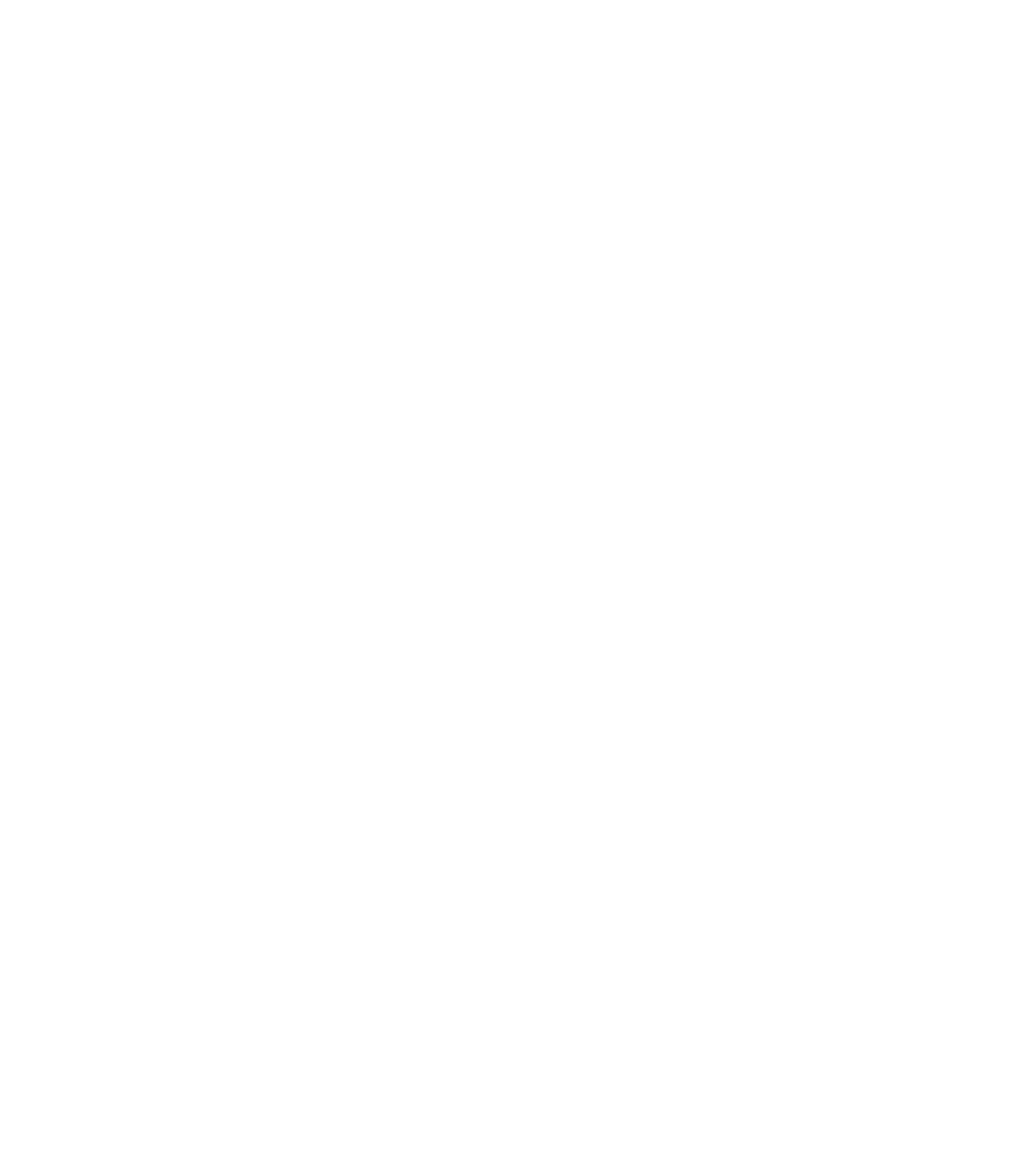
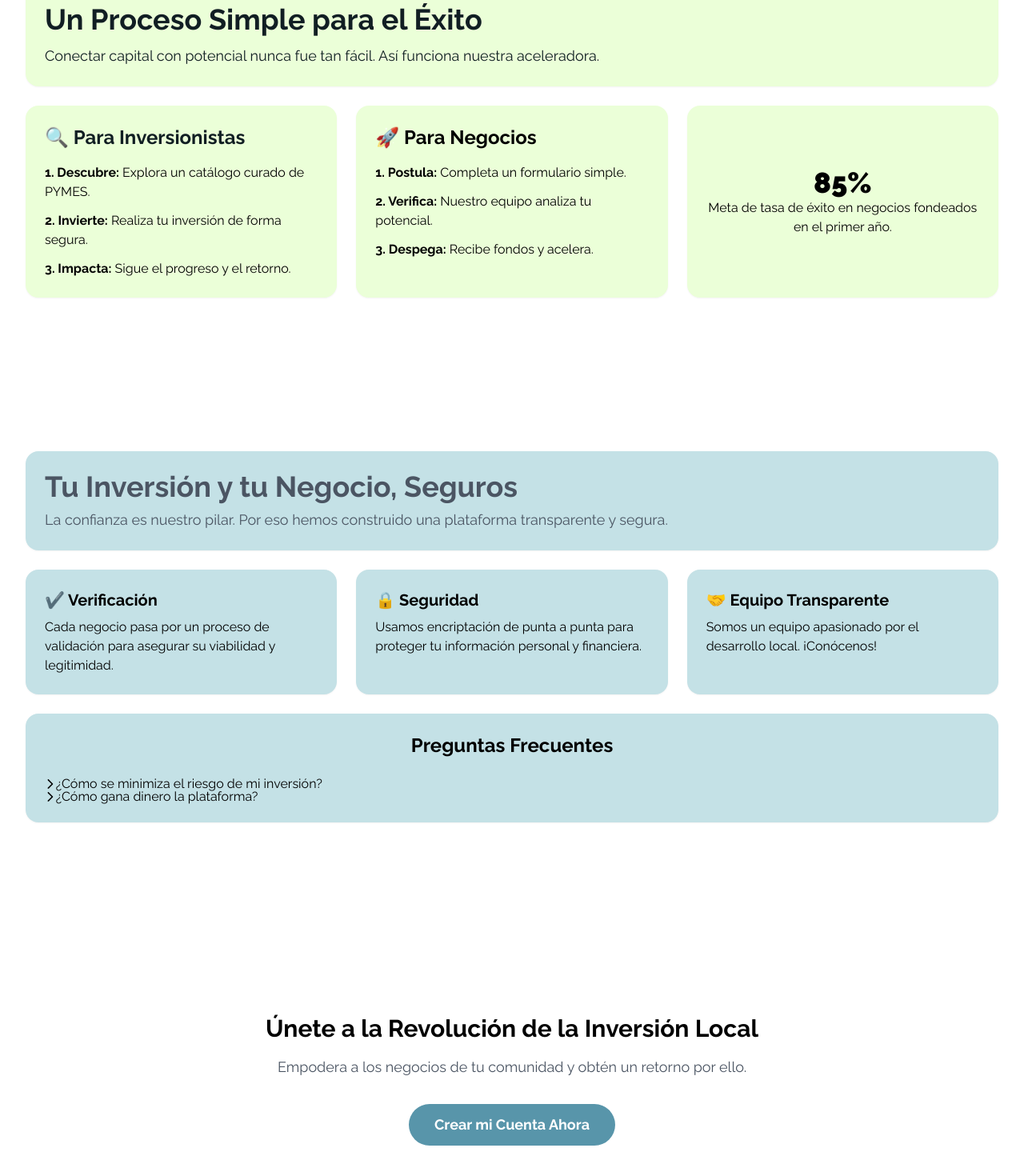
Before and after one commit to mattzub13/project_angel, a React (Vite) app: page / in a window 1280 px wide. Shown: the part 140-1610 px from the top of the page at 80% size. Before the commit the page ends 800 px from the top, so only its background shows below. Built offline with nearby package versions, Linux system fonts and the light colour scheme; a web font is replaced by a local one.

Commit message:
Add PrimeReact components and styles to LandingPage, including CTAButton, HowItWorks, and TrustSection

```diff
--- a/package.json
+++ b/package.json
@@ -12,6 +12,7 @@
   "dependencies": {
     "@reduxjs/toolkit": "^2.8.2",
     "motion": "^12.19.2",
+    "primeicons": "^7.0.0",
     "primereact": "^10.9.6",
     "react": "^19.1.0",
     "react-dom": "^19.1.0",
--- a/src/landing/LandingPage.tsx
+++ b/src/landing/LandingPage.tsx
@@ -1,9 +1,34 @@
-import { HeroSection } from "./components/HeroSection"
+import { HeroSection } from "./components/HeroSection";
+import TrustSection from "./components/TrustSection";
+import CTAButton from "./components/CTAButton";
+import HowItWorks from "./components/HowItWorks";
 
 export const LandingPage = () => {
     return (
-        <div>
+        <>
+            {}
+
+            {}
             <HeroSection />
-        </div>
+
+            {}
+            <HowItWorks />
+
+            <TrustSection />
+
+            {}
+            <div className="text-center my-16 bg-light py-20">
+              <h3 className="text-3xl font-bold mb-4 text-secondary">
+                Únete a la Revolución de la Inversión Local
+              </h3>
+              <p className="text-lg text-gray-600 mb-8">
+                Empodera a los negocios de tu comunidad y obtén un retorno por ello.
+              </p>
+              <CTAButton label="Crear mi Cuenta Ahora" level="primary" />
+
+            </div>
+
+            {}
+        </>
     )
 }
--- /dev/null
+++ b/src/landing/components/CTAButton.tsx
@@ -0,0 +1,31 @@
+import { Button, type ButtonProps } from 'primereact/button';
+import { motion } from 'framer-motion';
+
+interface CTAButtonProps extends ButtonProps {
+  label: string;
+  level?: 'primary' | 'secondary';
+}
+
+const CTAButton = ({ label, level = 'primary', ...props }: CTAButtonProps) => {
+  const baseClasses = "rounded-full font-bold px-8 py-3 text-lg border-none transition-all duration-300";
+
+  const levelClasses = level === 'primary'
+    ? "bg-blue_green text-white hover:bg-blue_green-400"
+    : "bg-blue_green-200 text-white hover:bg-blue_green-300";
+
+  return (
+    <motion.div
+      className="inline-block"
+      whileHover={{ scale: 1.05 }}
+      transition={{ type: "spring", stiffness: 400, damping: 10 }}
+    >
+      <Button
+        label={label}
+        className={`${baseClasses} ${levelClasses}`}
+        {...props}
+      />
+    </motion.div>
+  );
+};
+
+export default CTAButton;
--- /dev/null
+++ b/src/landing/components/HowItWorks.tsx
@@ -0,0 +1,84 @@
+import { motion } from "framer-motion";
+
+const BentoBox = ({
+  children,
+  className,
+}: {
+  children: React.ReactNode;
+  className?: string;
+}) => (
+  <motion.div
+    className={`bg-nyanza p-6 rounded-2xl shadow-sm ${className}`}
+    initial={{ opacity: 0, scale: 0.95 }}
+    whileInView={{ opacity: 1, scale: 1 }}
+    viewport={{ once: true }}
+    transition={{ duration: 0.5, ease: "easeOut" }}
+  >
+    {children}
+  </motion.div>
+);
+
+
+const HowItWorks = () => {
+  return (
+    <section id="como-funciona" className="py-16 sm:py-24 bg-white">
+      <div className="max-w-7xl mx-auto px-4 sm:px-6 lg:px-8">
+        <div className="grid grid-cols-1 lg:grid-cols-3 gap-6">
+          <BentoBox className="lg:col-span-3 bg-secondary text-blue_green-100">
+            <h2 className="text-3xl md:text-4xl font-bold mb-3">
+              Un Proceso Simple para el Éxito
+            </h2>
+            <p className="text-lg text-blue_green-100">
+              Conectar capital con potencial nunca fue tan fácil. Así funciona
+              nuestra aceleradora.
+            </p>
+          </BentoBox>
+
+          <BentoBox className="lg:col-span-1">
+            <h3 className="text-2xl font-bold mb-4 text-blue_green-100">
+              🔍 Para Inversionistas
+            </h3>
+            <ul className="space-y-3 text-secondary">
+              <li>
+                <strong>1. Descubre:</strong> Explora un catálogo curado de
+                PYMES.
+              </li>
+              <li>
+                <strong>2. Invierte:</strong> Realiza tu inversión de forma
+                segura.
+              </li>
+              <li>
+                <strong>3. Impacta:</strong> Sigue el progreso y el retorno.
+              </li>
+            </ul>
+          </BentoBox>
+
+          <BentoBox className="lg:col-span-1">
+            <h3 className="text-2xl font-bold mb-4 text-primary">
+              🚀 Para Negocios
+            </h3>
+            <ul className="space-y-3 text-secondary">
+              <li>
+                <strong>1. Postula:</strong> Completa un formulario simple.
+              </li>
+              <li>
+                <strong>2. Verifica:</strong> Nuestro equipo analiza tu
+                potencial.
+              </li>
+              <li>
+                <strong>3. Despega:</strong> Recibe fondos y acelera.
+              </li>
+            </ul>
+          </BentoBox>
+
+          <BentoBox className="lg:col-span-1 bg-primary text-primary flex flex-col justify-center items-center text-center">
+            <p className="text-4xl font-black text-primary ">85%</p>
+            <p>Meta de tasa de éxito en negocios fondeados en el primer año.</p>
+          </BentoBox>
+        </div>
+      </div>
+    </section>
+  );
+};
+
+export default HowItWorks;
--- /dev/null
+++ b/src/landing/components/TrustSection.tsx
@@ -0,0 +1,98 @@
+import { Accordion, AccordionTab } from "primereact/accordion";
+import { motion } from "framer-motion";
+
+const BentoBox = ({
+  children,
+  className,
+}: {
+  children: React.ReactNode;
+  className?: string;
+}) => {
+  return (
+    <motion.div
+      className={`bg-light_sky p-6 rounded-2xl shadow-sm ${className}`}
+      initial={{ opacity: 0, y: 20 }}
+      whileInView={{ opacity: 1, y: 0 }}
+      viewport={{ once: true }}
+      transition={{ duration: 0.5, ease: "easeOut" }}
+    >
+      {children}
+    </motion.div>
+  );
+};
+
+const TrustSection = () => {
+  return (
+    <section id="confianza" className="py-16 sm:py-24 bg-white">
+      <div className="max-w-7xl mx-auto px-4 sm:px-6 lg:px-8">
+        {}
+        <div className="grid grid-cols-1 lg:grid-cols-3 gap-6">
+          {}
+          <BentoBox className="lg:col-span-3 bg-secondary text-white">
+            <h2 className="text-3xl md:text-4xl font-bold mb-2 text-gray-600">
+              Tu Inversión y tu Negocio, Seguros
+            </h2>
+            <p className="text-lg text-gray-600">
+              La confianza es nuestro pilar. Por eso hemos construido una
+              plataforma transparente y segura.
+            </p>
+          </BentoBox>
+
+          {}
+          <BentoBox>
+            <h3 className="text-xl font-bold text-primary mb-2">
+              ✔️ Verificación
+            </h3>
+            <p>
+              Cada negocio pasa por un proceso de validación para asegurar su
+              viabilidad y legitimidad.
+            </p>
+          </BentoBox>
+          <BentoBox>
+            <h3 className="text-xl font-bold text-primary mb-2">
+              🔒 Seguridad
+            </h3>
+            <p>
+              Usamos encriptación de punta a punta para proteger tu información
+              personal y financiera.
+            </p>
+          </BentoBox>
+          <BentoBox>
+            <h3 className="text-xl font-bold text-primary mb-2">
+              🤝 Equipo Transparente
+            </h3>
+            <p>
+              Somos un equipo apasionado por el desarrollo local. ¡Conócenos!
+            </p>
+          </BentoBox>
+
+          {}
+          <BentoBox className="lg:col-span-3">
+            <h3 className="text-2xl font-bold text-secondary mb-6 text-center">
+              Preguntas Frecuentes
+            </h3>
+            {}
+            <Accordion>
+              <AccordionTab header="¿Cómo se minimiza el riesgo de mi inversión?">
+                <p className="m-0 text-gray-700">
+                  Nuestro filtro inteligente y el modelo de aceleradora están
+                  diseñados para maximizar el potencial de éxito, aunque toda
+                  inversión conlleva riesgos.
+                </p>
+              </AccordionTab>
+              <AccordionTab header="¿Cómo gana dinero la plataforma?">
+                <p className="m-0 text-gray-700">
+                  Cobramos una comisión de éxito sobre el capital levantado.
+                  Solo ganamos si nuestros negocios y nuestros inversionistas
+                  ganan.
+                </p>
+              </AccordionTab>
+            </Accordion>
+          </BentoBox>
+        </div>
+      </div>
+    </section>
+  );
+};
+
+export default TrustSection;
--- a/src/main.tsx
+++ b/src/main.tsx
@@ -2,6 +2,7 @@
 import { createRoot } from 'react-dom/client'
 import App from './App.tsx'
 import { BrowserRouter } from 'react-router-dom'
+import 'primeicons/primeicons.css';
 
 createRoot(document.getElementById('root')!).render(
   <StrictMode>
```
Also changed, not shown: 1 other file (tests, documents, lock files or other folders).
